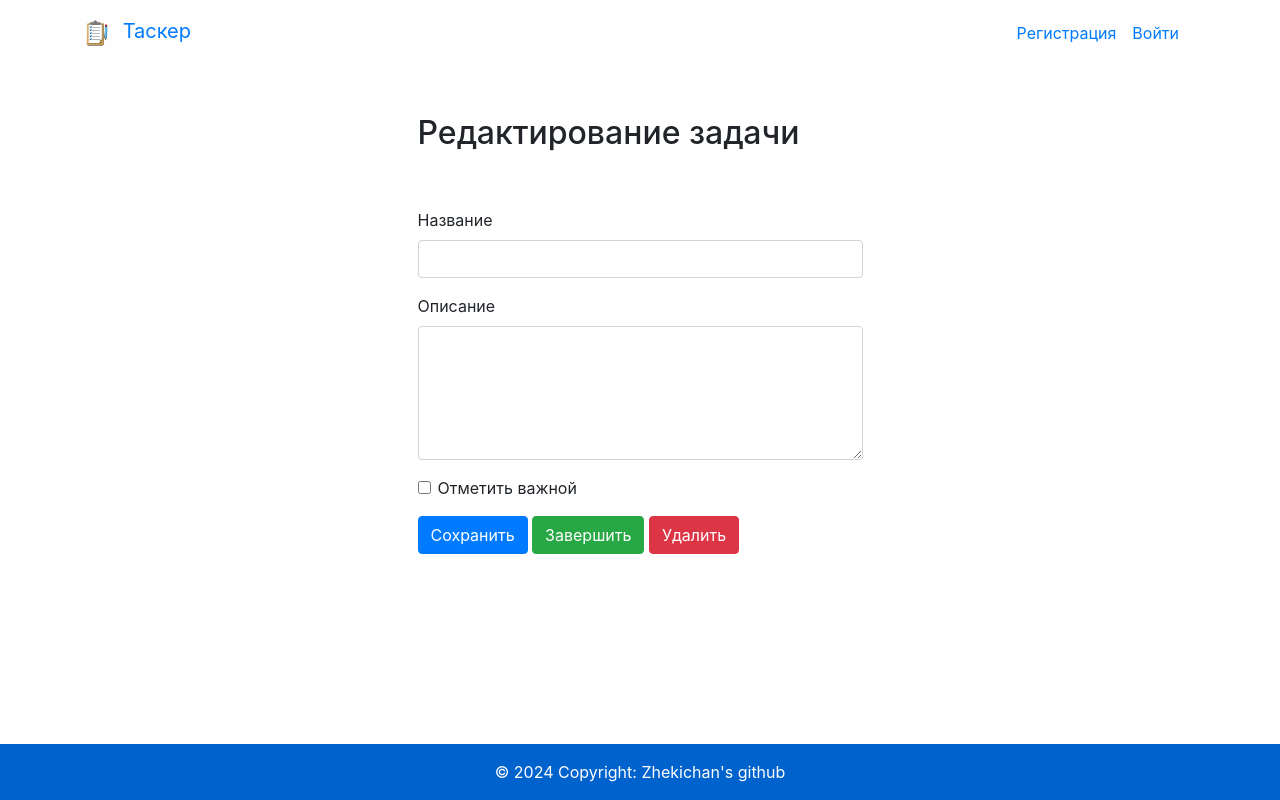
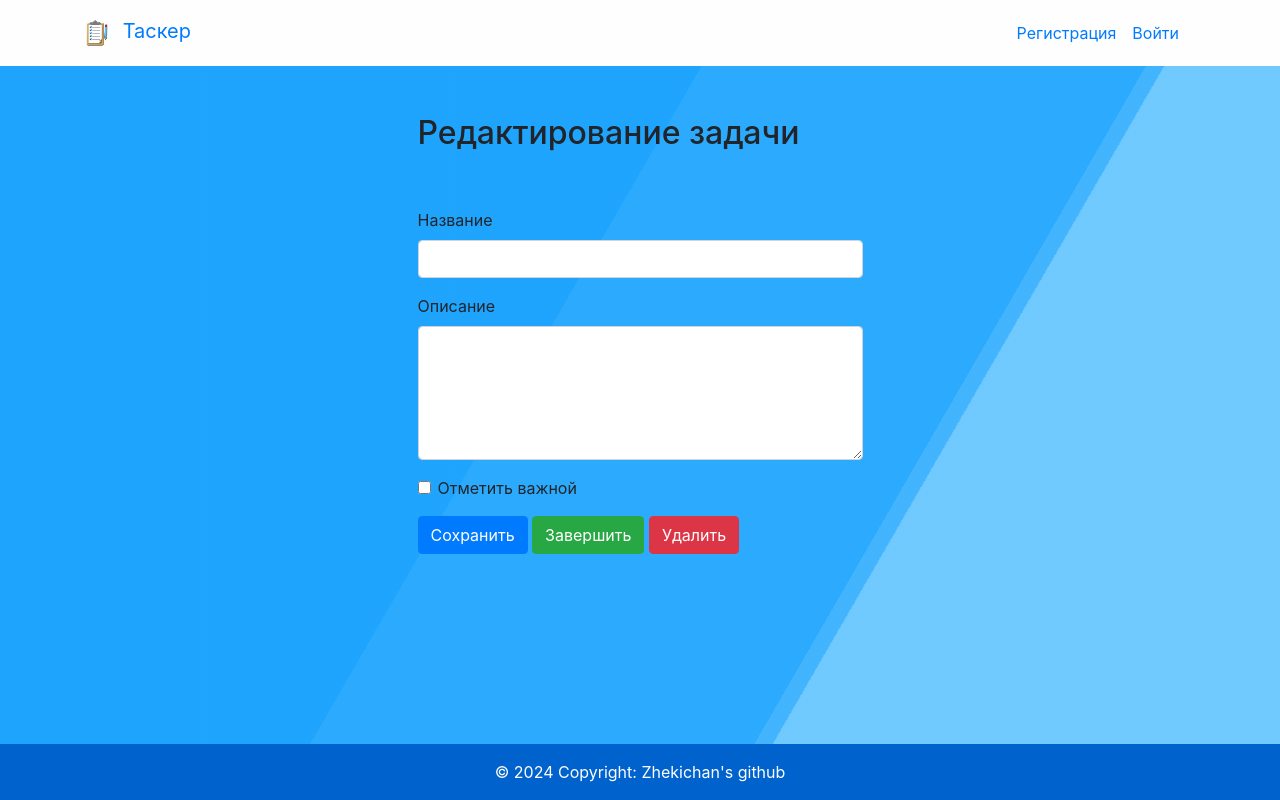
Before and after one commit to zhek1chan/Tasker, a Django app: template todo/templates/todo/viewtodo.html in a window 1280 px wide. Run offline with Django 3.2, Linux system fonts and the light colour scheme; the template is opened without the code that fills it, so the values that code supplies are empty; some libraries are stand-ins or nearby versions.

Commit message:
+screenshots

```diff
--- a/todo/templates/todo/viewtodo.html
+++ b/todo/templates/todo/viewtodo.html
@@ -1,6 +1,9 @@
 {% extends "todo/base.html" %}
 
 {% block content %}
+<div class="bg"></div>
+<div class="bg bg2"></div>
+<div class="bg bg3"></div>
     <div class="row justify-content-center mt-5">
         <div class="col-md-5">
             <h2>Редактирование задачи</h2>
```
Also changed, not shown: README.md, db.sqlite3, 8 other files.
